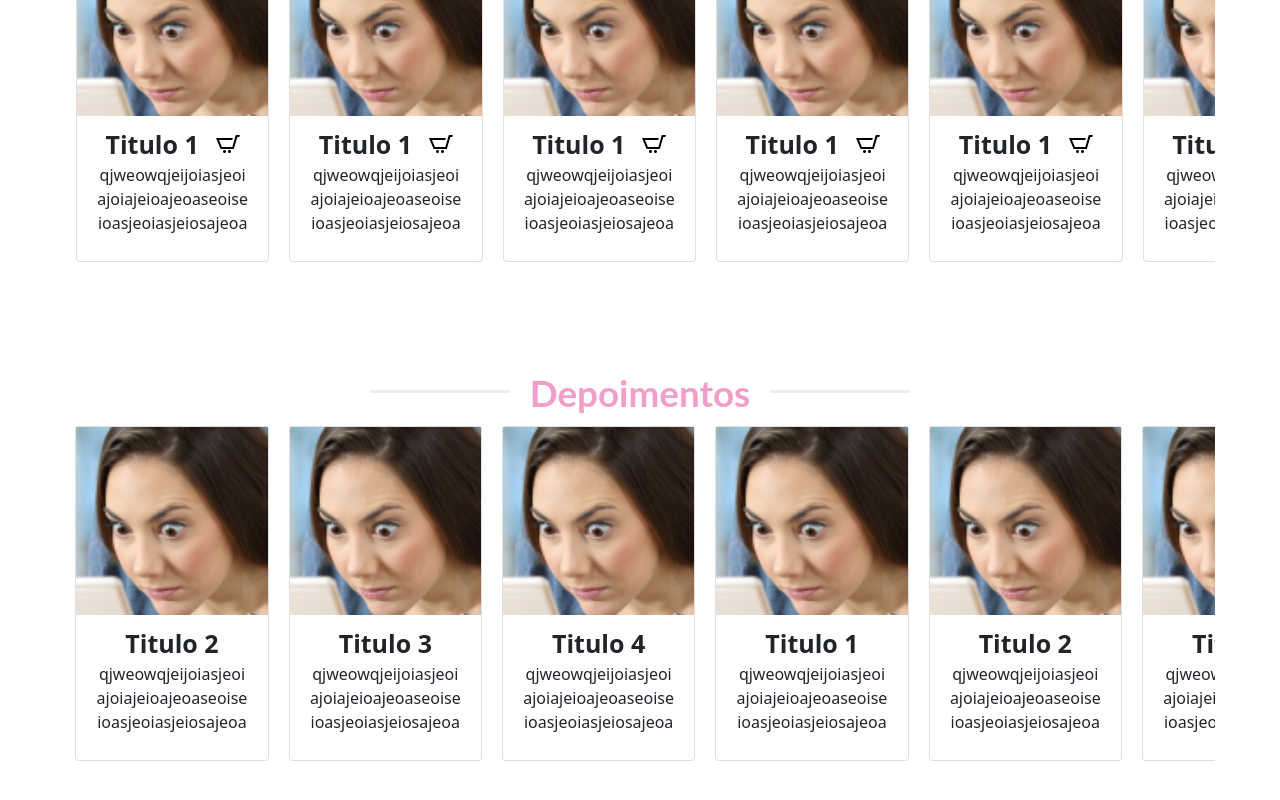
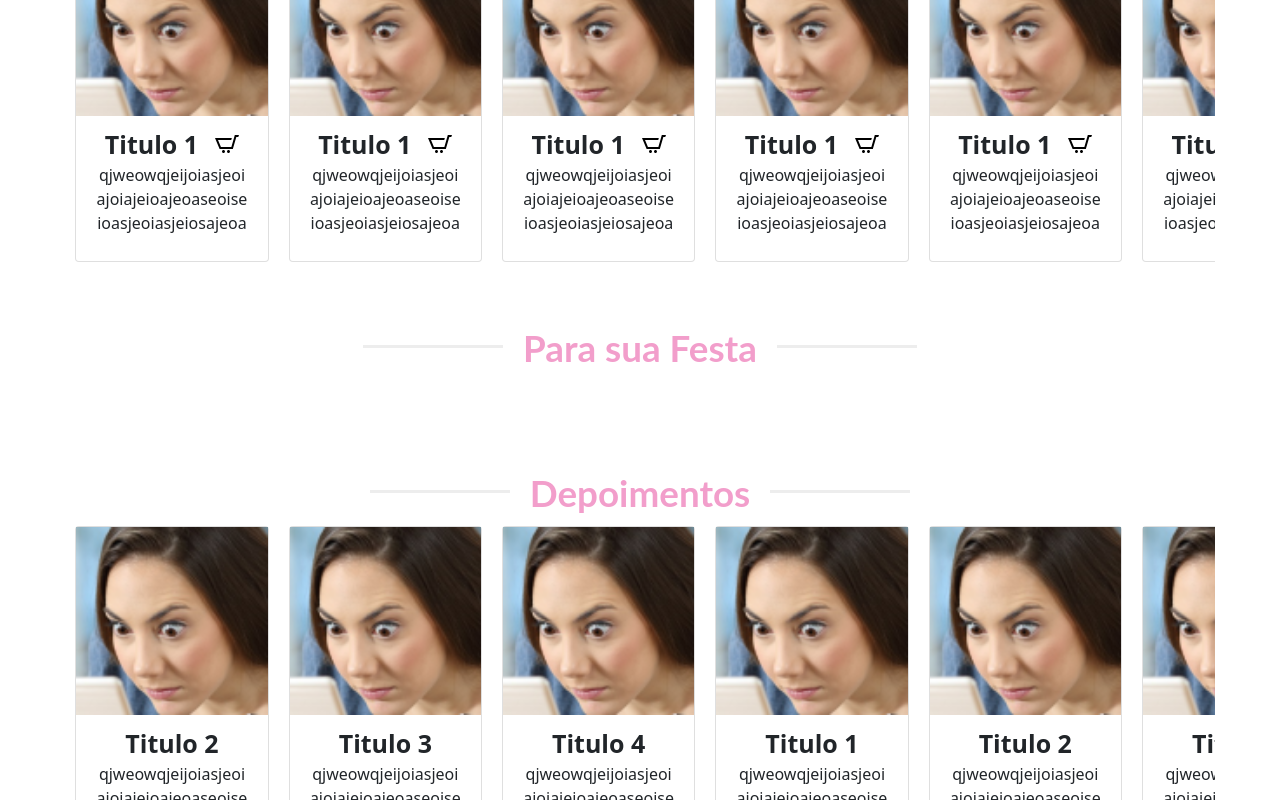
Before and after one commit to Thiteago/ProjetoReact, a React (Create React App) app: page / in a window 1280 px wide. Shown: the part 1314-2114 px from the top of the page. Built offline with nearby package versions, Linux system fonts and the light colour scheme; a web font is replaced by a local one.

Commit message:
Update home

```diff
--- /dev/null
+++ b/src/components/CategoryList.tsx
@@ -0,0 +1,20 @@
+import '../styles/CategoryList.scss';
+
+export function CategoryList(){
+    return(
+        <>
+            <div className="container-cards">
+                <div className='card-category'>
+                    <img src="#" alt="" />
+                </div>
+                <div className='card-category'></div>
+                <div className='card-category'></div>
+                <div className='card-category'></div>
+                <div className='card-category'></div>
+                <div className='card-category'></div>
+                <div className='card-category'></div>
+                <div className='card-category'></div>
+            </div>
+        </>
+    )
+}
--- a/src/components/Promocoes.tsx
+++ b/src/components/Promocoes.tsx
@@ -12,7 +12,7 @@ export function Promocoes(){
                 <div className="slider">
                     <OwlCarousel
                     loop
-                    //autoplay
+                    autoplay
                     autoplayHoverPause
                     >
                         <Card></Card>
--- a/src/pages/Home.tsx
+++ b/src/pages/Home.tsx
@@ -10,6 +10,7 @@ import '../styles/home.scss'
 import '../styles/maisvendidos.scss'
 import '../styles/ultimostrabalhos.scss'
 import {Promocoes} from '../components/Promocoes';
+import { CategoryList } from "../components/CategoryList";
 
 
 export function Home(){
@@ -57,6 +58,18 @@ export function Home(){
                     </h1>
                     <Promocoes></Promocoes>
                 </div>
+
+                <div className="category-container">
+                    <h1 className="main-title">
+                        <span className="divider"></span>
+                            <p>Para sua Festa</p>
+                        <span className="divider"></span>
+                    </h1>
+                    <CategoryList></CategoryList>
+
+                </div>
+
+
                 <Testemunhos></Testemunhos>
                 <section className="main-request">
                     <h1>Faça seu pedido já!</h1>
--- /dev/null
+++ b/src/styles/CategoryList.scss
@@ -0,0 +1,4 @@
+
+.card-category{
+    width: 50%;
+}
--- a/src/styles/card.scss
+++ b/src/styles/card.scss
@@ -24,6 +24,7 @@
         border-radius: 150px;
         border-width: 500px;
         background-color: #F29ECB;
+        cursor: pointer;
     }
 
     .title{
```
Lines whose indentation alone changed are shown as unchanged.
